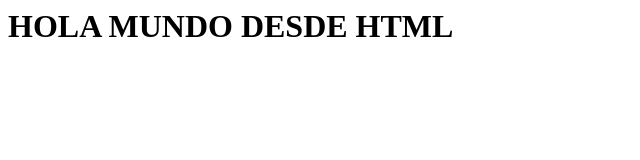
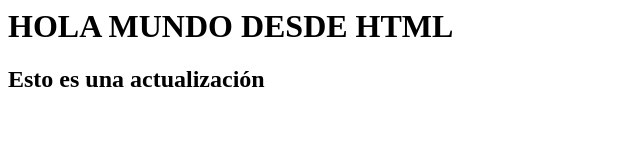
Before and after one commit to GrcPendragon/prueba1, a plain HTML site: page index.html in a window 1280 px wide. Shown: the whole page, without its empty margins (0-640 px from the left). Drawn offline with Linux system fonts and the light colour scheme.

Commit message:
actualización del index

```diff
--- a/index.html
+++ b/index.html
@@ -5,5 +5,6 @@
 </head>
 <body>
     <h1>HOLA MUNDO DESDE HTML</h1>
+    <h2>Esto es una actualización</h2>
 </body>
 </html>
```
